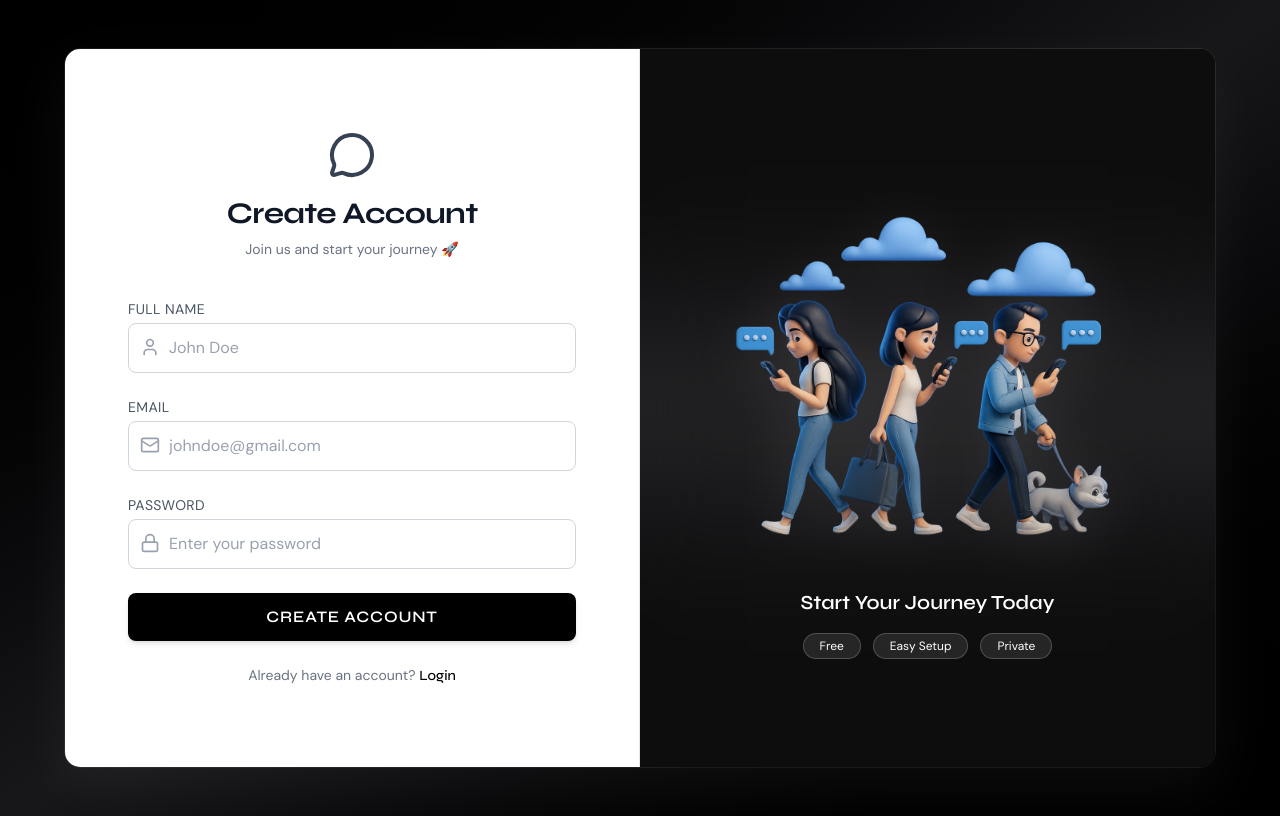
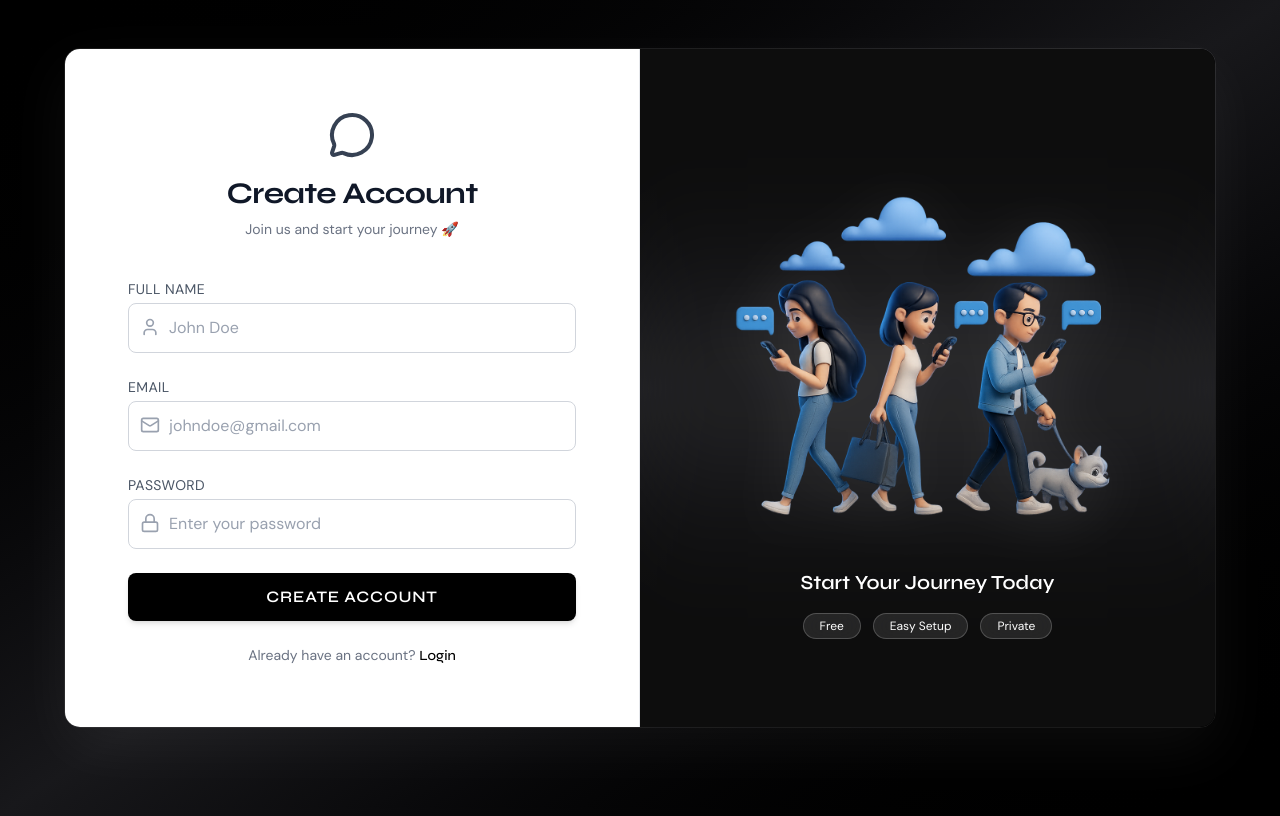
Before and after one commit to nitin102005/chat-app, a React app in the folder frontend/: page /signup in a window 1280 px wide. Built offline with nearby package versions, Linux system fonts and the light colour scheme; no server answers; the HTML template or start-up script is replaced by a standard one.

Commit message:
Adjust padding for SignUpPage container

```diff
--- a/frontend/src/pages/SignUpPage.jsx
+++ b/frontend/src/pages/SignUpPage.jsx
@@ -37,7 +37,7 @@ function SignUpPage() {
 
   return (
     <div className="w-full min-h-screen flex items-center justify-center bg-linear-to-br from-black via-zinc-900 to-black p-4 font-[DM_Sans]">
-      <div className="relative w-full max-w-6xl md:h-[720px] h-auto">
+      <div className="relative pb-10 w-full max-w-6xl md:h-[720px] h-auto">
 
         {/* <BorderAnimatedContainer> */}
           <div className="flex flex-col md:flex-row w-full h-full rounded-2xl overflow-hidden backdrop-blur-xl border border-white/10 shadow-[0_20px_60px_rgba(255,255,255,0.05)]">
```
